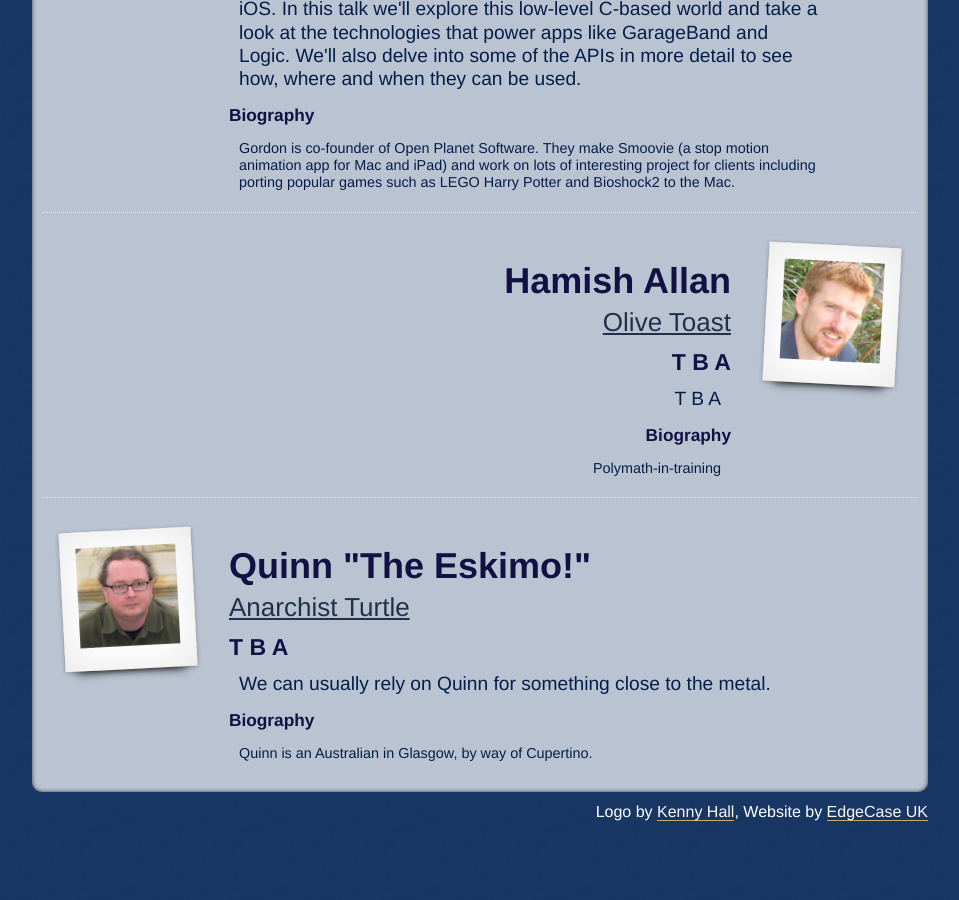
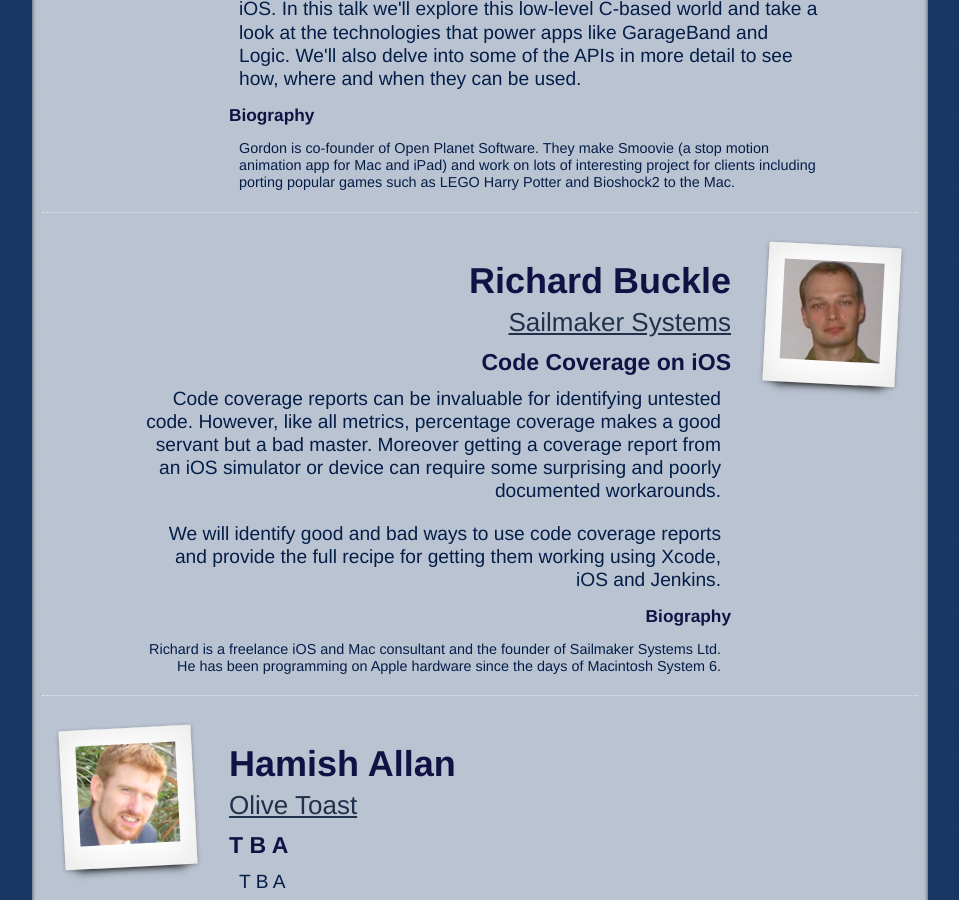
Before and after one commit to acf/nsscotland, a Jekyll site: the page built from index.html, in a window 1280 px wide and 900 px high, scrolled down 1764 px. Shown: the whole window, without its empty margins (160-1119 px from the left). Built offline with Jekyll 4.4.1, drawn with Linux system fonts in a browser that asks for light colours; some of the changed text lies outside the part shown.

Commit message:
Added Richard

```diff
--- a/index.html
+++ b/index.html
@@ -74,6 +74,26 @@
 
 <div class="speaker">
   <div class="image drop-shadow lifted rotated">
+    <div><img src="images/richard_buckle.jpg"></div>
+  </div>
+
+  <div class="info">
+    <h3>Richard Buckle</h3>
+    <a class="bigger" href="http://sailmaker.co.uk/">Sailmaker Systems</a>
+    <div class="abstract">
+      <h4>Code Coverage on iOS</h4>
+      <p>Code coverage reports can be invaluable for identifying untested code. However, like all metrics, percentage coverage makes a good servant but a bad master. Moreover getting a coverage report from an iOS simulator or device can require some surprising and poorly documented workarounds.</p>
+      <p>We will identify good and bad ways to use code coverage reports and provide the full recipe for getting them working using Xcode, iOS and Jenkins.</p>
+    </div>
+    <div class="biography">
+      <h4>Biography</h4>
+      <p>Richard is a freelance iOS and Mac consultant and the founder of Sailmaker Systems Ltd. He has been programming on Apple hardware since the days of Macintosh System 6.</p>
+    </div>
+  </div>
+</div>
+
+<div class="speaker">
+  <div class="image drop-shadow lifted rotated">
     <div><img src="images/hamish_allan.png"></div>
   </div>
 
```
Also changed, not shown: other parts of index.html (+1 -1 lines), images/richard_buckle.jpg (added).
